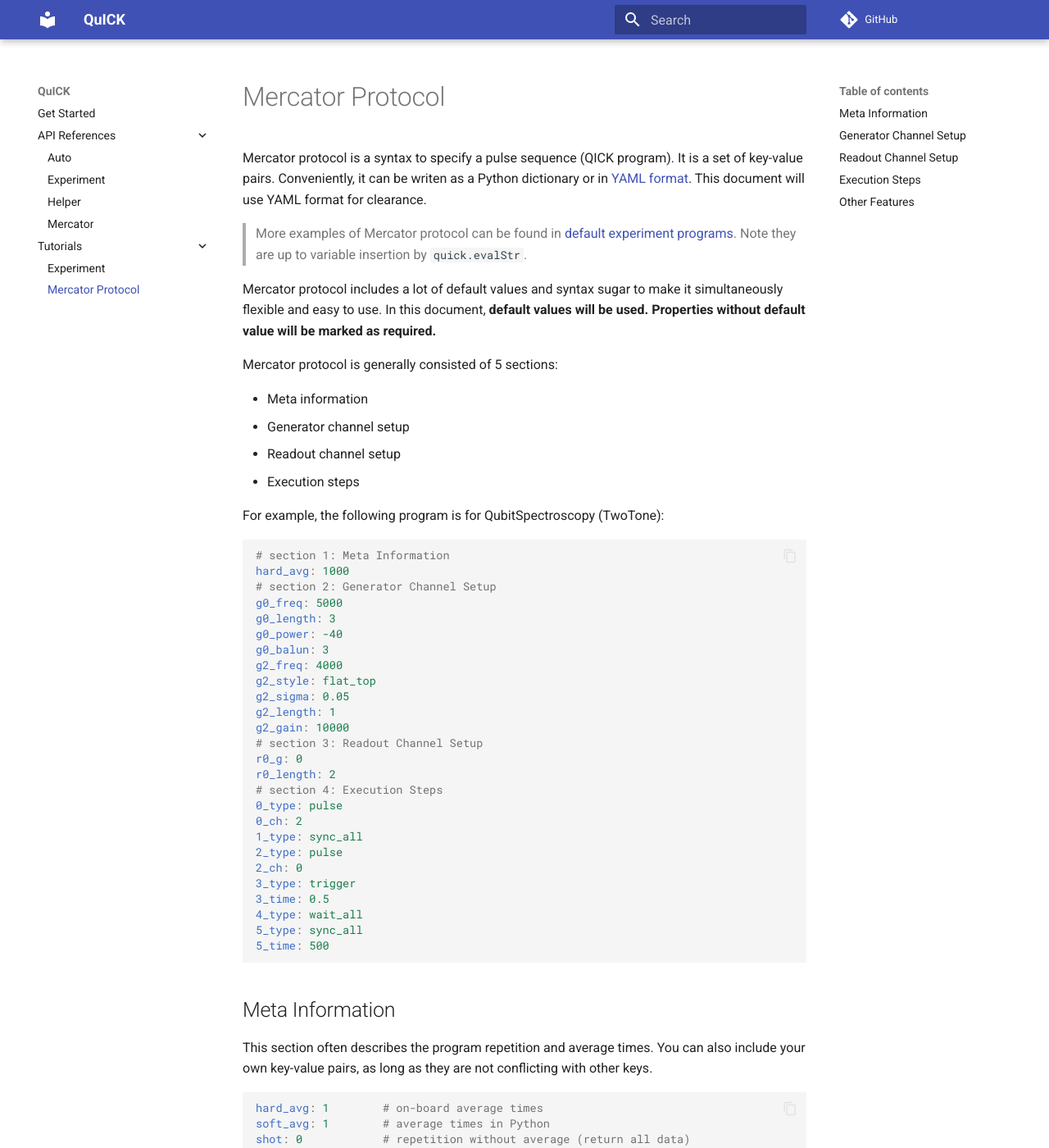
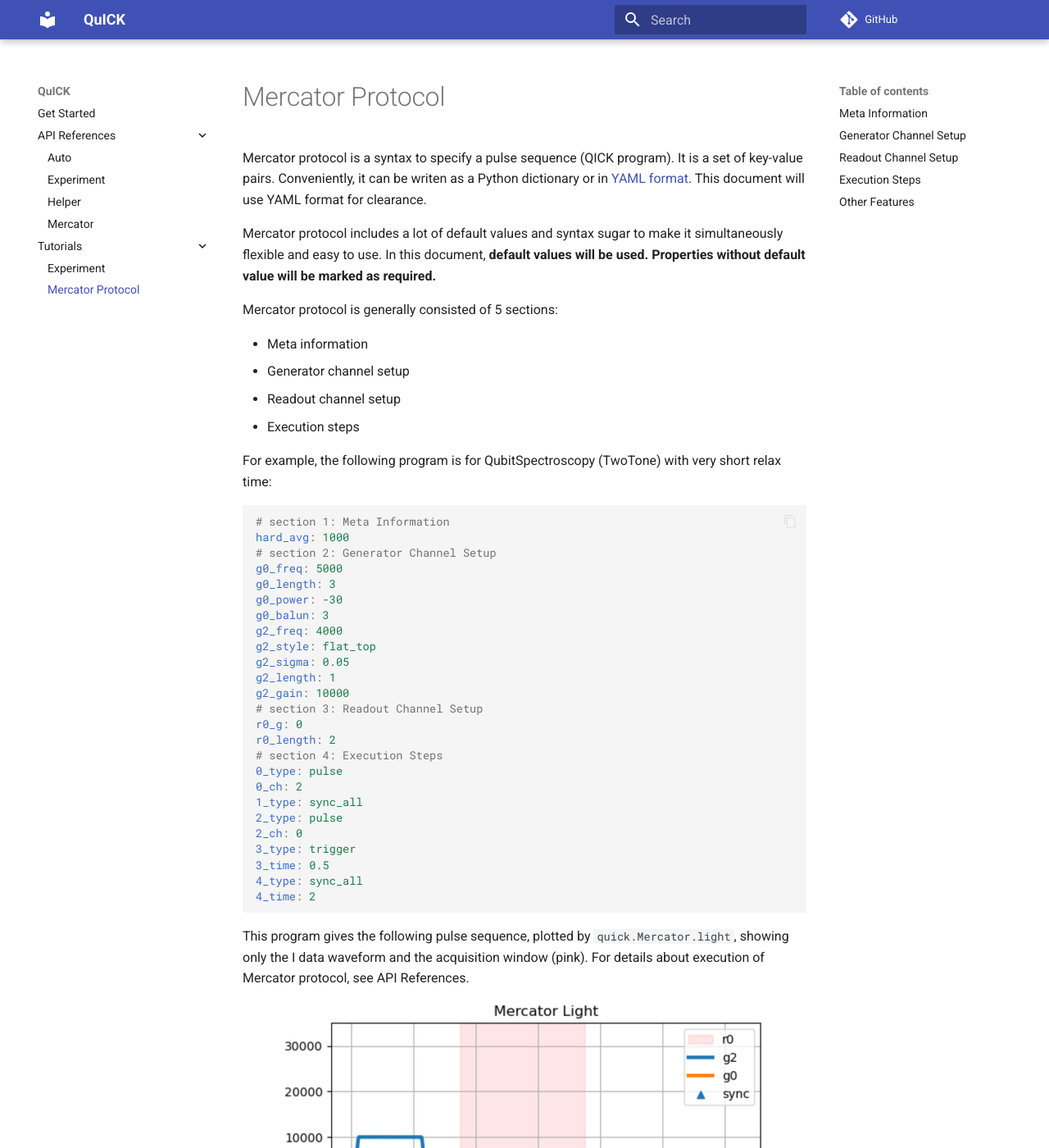
Before and after one commit to clelandlab/quick, an MkDocs documentation site: the page built from docs/Tutorials/mercator.md, in a window 1280 px wide and 1400 px high. Shown: the whole window at 82% size. Built offline with MkDocs 1.6.1 and Material for MkDocs 9.7.7, drawn with Linux system fonts in a browser that asks for light colours; comment, search, counter and statistics services are not loaded; some of the changed text lies outside the part shown.

Commit message:
Update doc

````diff
--- a/docs/Tutorials/mercator.md
+++ b/docs/Tutorials/mercator.md
@@ -1,8 +1,6 @@
 # Mercator Protocol
 
 Mercator protocol is a syntax to specify a pulse sequence (QICK program). It is a set of key-value pairs. Conveniently, it can be writen as a Python dictionary or in [YAML format](https://en.wikipedia.org/wiki/YAML). This document will use YAML format for clearance.
-
-> More examples of Mercator protocol can be found in [default experiment programs](https://github.com/clelandlab/quick/blob/main/quick/constants/experiment.yml). Note they are up to variable insertion by `quick.evalStr`.
 
 Mercator protocol includes a lot of default values and syntax sugar to make it simultaneously flexible and easy to use. In this document, **default values will be used. Properties without default value will be marked as required.**
 
@@ -13,7 +11,7 @@ Mercator protocol is generally consisted of 5 sections:
 - Readout channel setup
 - Execution steps
 
-For example, the following program is for QubitSpectroscopy (TwoTone):
+For example, the following program is for QubitSpectroscopy (TwoTone) with very short relax time:
 
 ```yaml
 # section 1: Meta Information
@@ -21,7 +19,7 @@ hard_avg: 1000
 # section 2: Generator Channel Setup
 g0_freq: 5000
 g0_length: 3
-g0_power: -40
+g0_power: -30
 g0_balun: 3
 g2_freq: 4000
 g2_style: flat_top
@@ -39,10 +37,15 @@ r0_length: 2
 2_ch: 0
 3_type: trigger
 3_time: 0.5
-4_type: wait_all
-5_type: sync_all
-5_time: 500
+4_type: sync_all
+4_time: 2
 ```
+
+This program gives the following pulse sequence, plotted by `quick.Mercator.light`, showing only the I data waveform and the acquisition window (pink). For details about execution of Mercator protocol, see API References.
+
+![](../Images/mercator_light.png)
+
+> More examples of Mercator protocol can be found in [default experiment programs](https://github.com/clelandlab/quick/blob/main/quick/constants/experiment.yml). Note they are up to variable insertion by `quick.evalStr`.
 
 ## Meta Information
 
@@ -51,7 +54,7 @@ This section often describes the program repetition and average times. You can a
 ```yaml
 hard_avg: 1        # on-board average times
 soft_avg: 1        # average times in Python
-shot: 0            # repetition without average (return all data)
+rep: 0             # repetition without average (return all data)
                    # by dummy sweep
 ```
 
````
Also changed, not shown: docs/API References/mercator.md (+1 -1 lines), docs/Tutorials/experiment.md (+1 -1 lines), docs/index.md (+4 -0 lines), docs/Images/mercator_light.png (added), docs/Images/overview.png (added), 2 other files.
